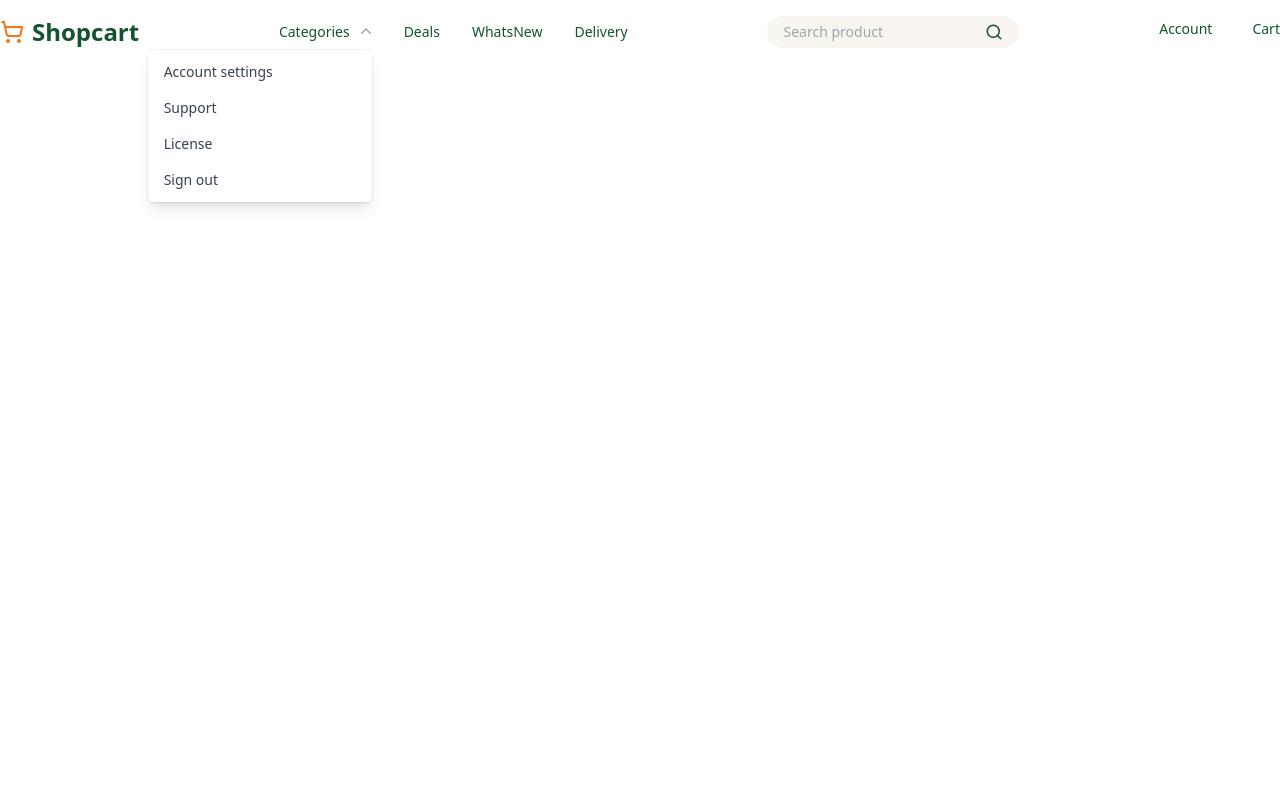
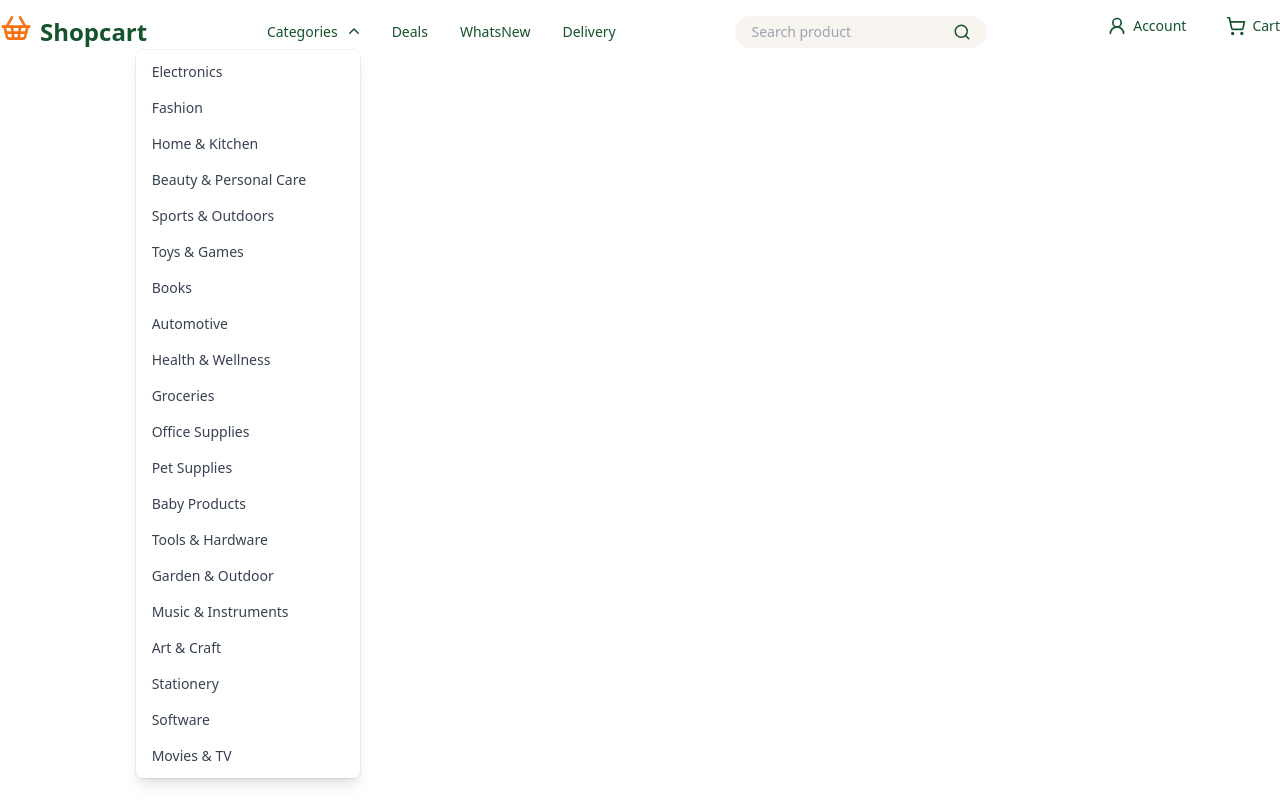
Before and after one commit to GRACENOBLE/scalable-ecom-frontend, a Next.js app: page / in a window 1280 px wide. Both pictures are taken after a click on the button "Categories". Built offline with nearby package versions, Linux system fonts and the light colour scheme.

Commit message:
feat(header): created header

```diff
--- a/src/components/static/header/cart.tsx
+++ b/src/components/static/header/cart.tsx
@@ -1,17 +1,14 @@
-"use client";
-import { cn } from "@/lib/utils";
 import { Menu, MenuButton, MenuItem, MenuItems } from "@headlessui/react";
-import { ChevronDownIcon } from "@heroicons/react/20/solid";
-import { useState } from "react";
+import { ShoppingCart } from "lucide-react";
+
 
 const Cart = () => {
 
   return (
     <Menu as="div" className="relative inline-block text-left">
       <div>
-        <MenuButton
-          className="inline-flex w-full justify-center gap-x-1.5 rounded-md text-sm font-medium"
-        >
+        <MenuButton className="inline-flex w-full justify-center gap-x-1.5 rounded-md text-sm font-medium">
+          <ShoppingCart size={20} />
           Cart
         </MenuButton>
       </div>
@@ -45,16 +42,6 @@ const Cart = () => {
               License
             </a>
           </MenuItem>
-          <form action="#" method="POST">
-            <MenuItem>
-              <button
-                type="submit"
-                className="block w-full px-4 py-2 text-left text-sm text-gray-700 data-[focus]:bg-gray-100 data-[focus]:text-gray-900 data-[focus]:outline-none"
-              >
-                Sign out
-              </button>
-            </MenuItem>
-          </form>
         </div>
       </MenuItems>
     </Menu>
--- a/src/components/static/header/logo.tsx
+++ b/src/components/static/header/logo.tsx
@@ -1,11 +1,12 @@
-import { ShoppingCart } from "lucide-react";
+import { ShoppingBasket } from "lucide-react";
+import Link from "next/link";
 
 const Logo = () => {
   return (
-    <div className="text-2xl font-semibold flex items-center gap-2">
-      <ShoppingCart className="text-orange-500" />
+    <Link className="text-2xl font-semibold flex items-center gap-2" href={"/"}>
+      <ShoppingBasket className="text-orange-500 -translate-y-1" size={32} />
       Shopcart
-    </div>
+    </Link>
   );
 };
 
--- a/src/components/static/header/navigation/categories-dropdown.tsx
+++ b/src/components/static/header/navigation/categories-dropdown.tsx
@@ -1,4 +1,5 @@
-"use client"
+"use client";
+import { CategoriesList } from "@/constants";
 import { cn } from "@/lib/utils";
 import { Menu, MenuButton, MenuItem, MenuItems } from "@headlessui/react";
 import { ChevronDownIcon } from "@heroicons/react/20/solid";
@@ -14,12 +15,15 @@ const Categories = () => {
   return (
     <Menu as="div" className="relative inline-block text-left">
       <div>
-        <MenuButton onClick={toggleMenu} className="inline-flex w-full justify-center gap-x-1.5 rounded-md text-sm font-medium">
+        <MenuButton
+          onClick={toggleMenu}
+          className="inline-flex w-full justify-center gap-x-1.5 rounded-md text-sm font-medium"
+        >
           Categories
           <ChevronDownIcon
             aria-hidden="true"
             className={cn(
-              "-mr-1 size-5 text-gray-400 transform transition-transform",
+              "-mr-1 size-5 transform transition-transform text-green-900",
               { "rotate-180": isMenuOpen, "rotate-0": !isMenuOpen }
             )}
           />
@@ -31,40 +35,16 @@ const Categories = () => {
         className="absolute right-0 z-10 mt-2 w-56 origin-top-right rounded-md bg-white shadow-lg ring-1 ring-black/5 transition focus:outline-none data-[closed]:scale-95 data-[closed]:transform data-[closed]:opacity-0 data-[enter]:duration-100 data-[leave]:duration-75 data-[enter]:ease-out data-[leave]:ease-in"
       >
         <div className="py-1">
-          <MenuItem>
-            <a
-              href="#"
-              className="block px-4 py-2 text-sm text-gray-700 data-[focus]:bg-gray-100 data-[focus]:text-gray-900 data-[focus]:outline-none"
-            >
-              Account settings
-            </a>
-          </MenuItem>
-          <MenuItem>
-            <a
-              href="#"
-              className="block px-4 py-2 text-sm text-gray-700 data-[focus]:bg-gray-100 data-[focus]:text-gray-900 data-[focus]:outline-none"
-            >
-              Support
-            </a>
-          </MenuItem>
-          <MenuItem>
-            <a
-              href="#"
-              className="block px-4 py-2 text-sm text-gray-700 data-[focus]:bg-gray-100 data-[focus]:text-gray-900 data-[focus]:outline-none"
-            >
-              License
-            </a>
-          </MenuItem>
-          <form action="#" method="POST">
-            <MenuItem>
-              <button
-                type="submit"
-                className="block w-full px-4 py-2 text-left text-sm text-gray-700 data-[focus]:bg-gray-100 data-[focus]:text-gray-900 data-[focus]:outline-none"
+          {CategoriesList.map((item, key) => (
+            <MenuItem key={key}>
+              <a
+                href="#"
+                className="block px-4 py-2 text-sm text-gray-700 data-[focus]:bg-gray-100 data-[focus]:text-gray-900 data-[focus]:outline-none"
               >
-                Sign out
-              </button>
+                {item}
+              </a>
             </MenuItem>
-          </form>
+          ))}
         </div>
       </MenuItems>
     </Menu>
--- a/src/components/static/header/user-button.tsx
+++ b/src/components/static/header/user-button.tsx
@@ -1,14 +1,12 @@
-"use client";
-import { cn } from "@/lib/utils";
 import { Menu, MenuButton, MenuItem, MenuItems } from "@headlessui/react";
-import { ChevronDownIcon } from "@heroicons/react/20/solid";
-import { useState } from "react";
+import { ArrowRightFromLine, Info, Settings, UserRound } from "lucide-react";
 
 const UserButton = () => {
   return (
     <Menu as="div" className="relative inline-block text-left">
       <div>
         <MenuButton className="inline-flex w-full justify-center gap-x-1.5 rounded-md text-sm font-medium">
+          <UserRound size={20} />
           Account
         </MenuButton>
       </div>
@@ -18,38 +16,42 @@ const UserButton = () => {
         className="absolute right-0 z-10 mt-2 w-56 origin-top-right rounded-md bg-white shadow-lg ring-1 ring-black/5 transition focus:outline-none data-[closed]:scale-95 data-[closed]:transform data-[closed]:opacity-0 data-[enter]:duration-100 data-[leave]:duration-75 data-[enter]:ease-out data-[leave]:ease-in"
       >
         <div className="py-1">
-          <div className="w-12 h-12 rounded-full bg-sbone mx-auto my-4"></div>
+          <div className="w-12 h-12 rounded-full bg-sbone mx-auto mt-4 mb-2"></div>
+          <p className="mx-auto w-fit mb-4">Grace Noble</p>
           <MenuItem>
             <a
               href="#"
-              className="block px-4 py-2 text-sm text-gray-700 data-[focus]:bg-gray-100 data-[focus]:text-gray-900 data-[focus]:outline-none"
+              className="flex justify-between px-4 py-2 text-sm text-gray-700 data-[focus]:bg-gray-100 data-[focus]:text-gray-900 data-[focus]:outline-none"
             >
               Account settings
+              <Settings size={16} />
             </a>
           </MenuItem>
           <MenuItem>
             <a
               href="#"
-              className="block px-4 py-2 text-sm text-gray-700 data-[focus]:bg-gray-100 data-[focus]:text-gray-900 data-[focus]:outline-none"
+              className="flex justify-between px-4 py-2 text-sm text-gray-700 data-[focus]:bg-gray-100 data-[focus]:text-gray-900 data-[focus]:outline-none"
             >
               Support
+              <Info size={16} />
             </a>
           </MenuItem>
-          <MenuItem>
+          {/* <MenuItem>
             <a
               href="#"
               className="block px-4 py-2 text-sm text-gray-700 data-[focus]:bg-gray-100 data-[focus]:text-gray-900 data-[focus]:outline-none"
             >
               License
             </a>
-          </MenuItem>
+          </MenuItem> */}
           <form action="#" method="POST">
             <MenuItem>
               <button
                 type="submit"
-                className="block w-full px-4 py-2 text-left text-sm text-gray-700 data-[focus]:bg-gray-100 data-[focus]:text-gray-900 data-[focus]:outline-none"
+                className="w-full px-4 py-2 text-left text-sm text-gray-700 data-[focus]:bg-gray-100 data-[focus]:text-gray-900 data-[focus]:outline-none flex justify-between"
               >
                 Sign out
+                <ArrowRightFromLine size={16} className="text-red-500" />
               </button>
             </MenuItem>
           </form>
--- a/src/constants/index.tsx
+++ b/src/constants/index.tsx
@@ -19,3 +19,26 @@ export const NavLinks: {
     link: "/",
   },
 ];
+
+export const CategoriesList = [
+  "Electronics",
+  "Fashion",
+  "Home & Kitchen",
+  "Beauty & Personal Care",
+  "Sports & Outdoors",
+  "Toys & Games",
+  "Books",
+  "Automotive",
+  "Health & Wellness",
+  "Groceries",
+  "Office Supplies",
+  "Pet Supplies",
+  "Baby Products",
+  "Tools & Hardware",
+  "Garden & Outdoor",
+  "Music & Instruments",
+  "Art & Craft",
+  "Stationery",
+  "Software",
+  "Movies & TV",
+];
```
